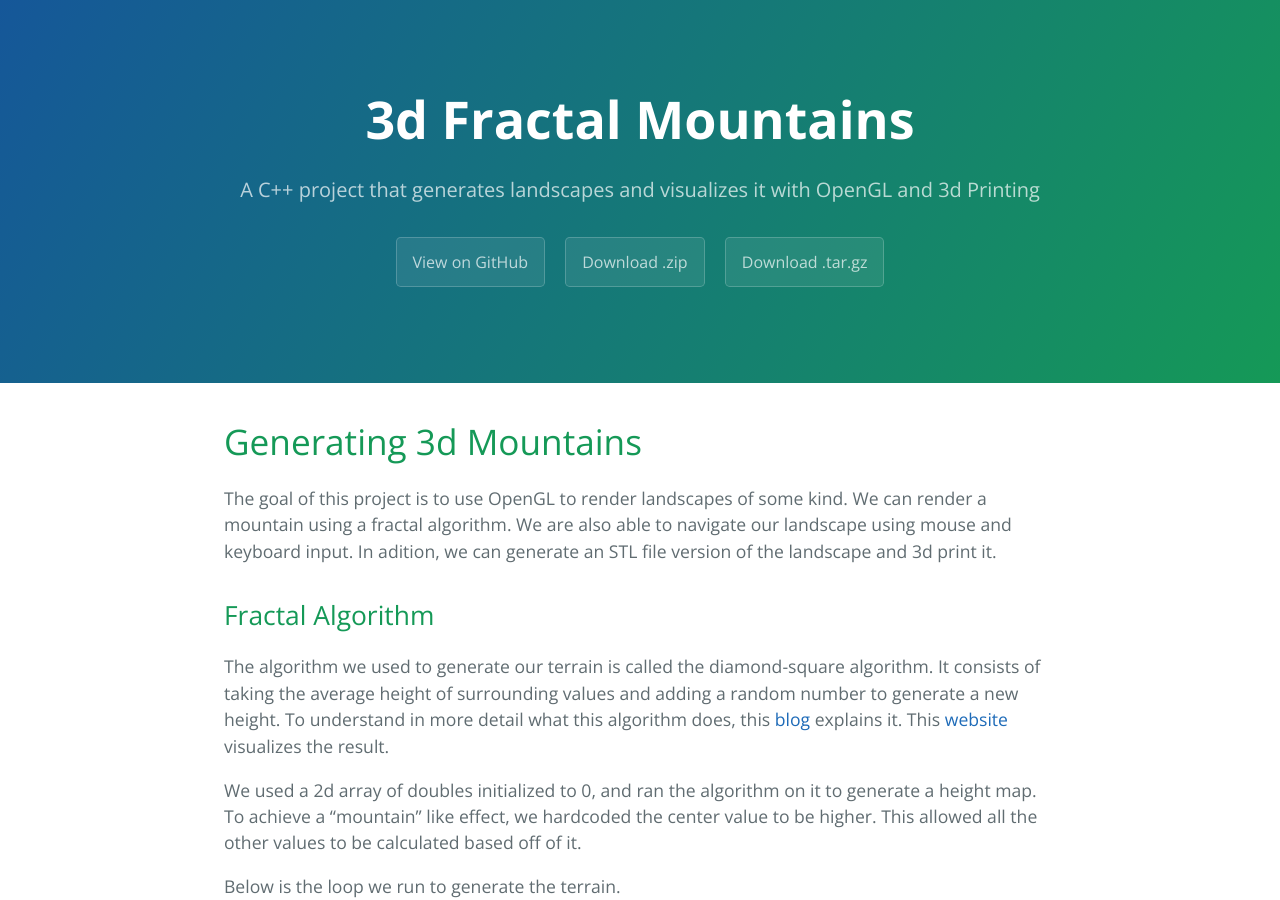
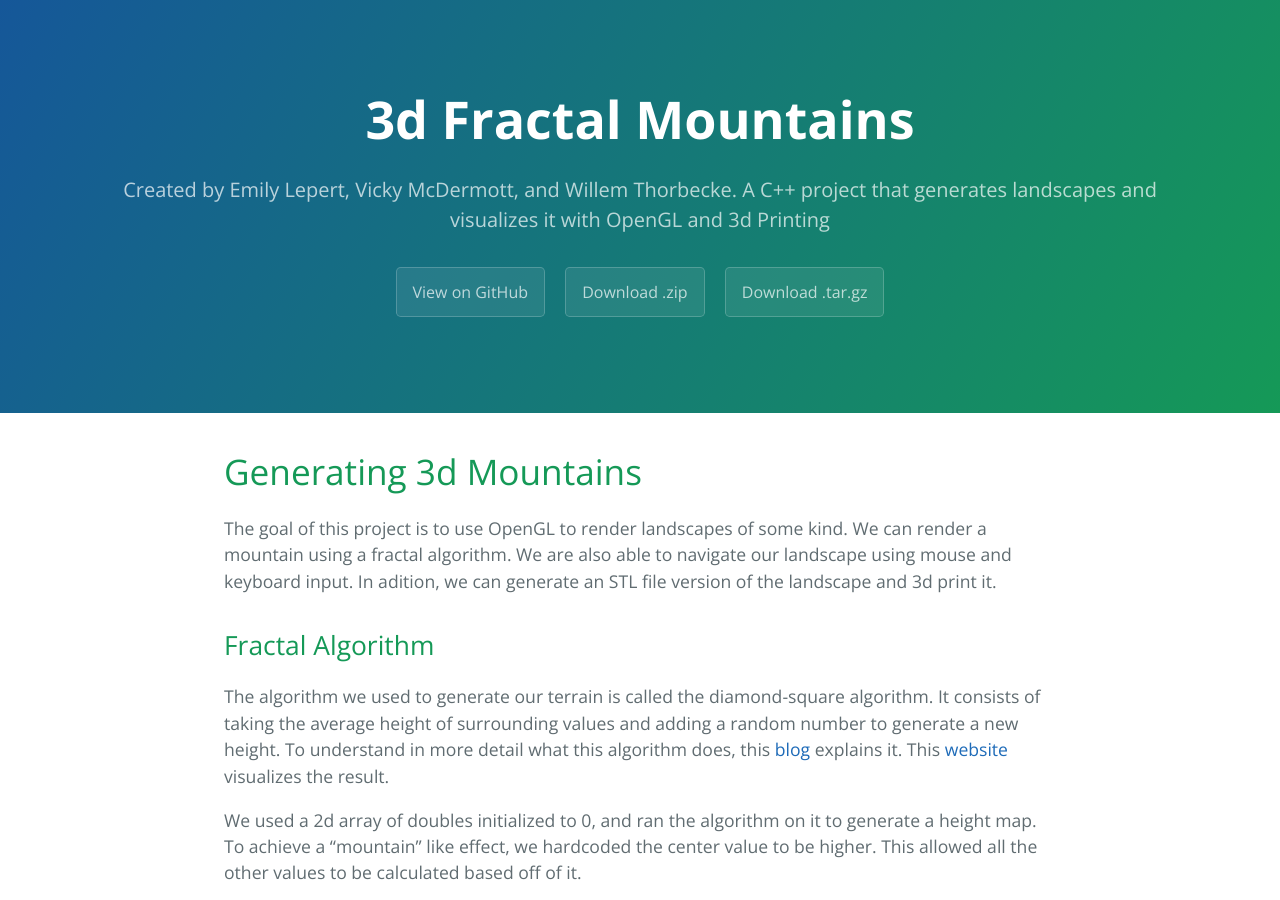
Before and after one commit to vickymmcd/3DFractalMountains, a Jekyll site: the page built from docs/index.md, in a window 1280 px wide and 900 px high. Built offline with Jekyll 4.4.1, drawn with Linux system fonts in a browser that asks for light colours; our own code applies the rules of GitHub Pages for plain Markdown files.

```diff
--- a/docs/_config.yml
+++ b/docs/_config.yml
@@ -1,5 +1,5 @@
 title: 3d Fractal Mountains
-description: A C++ project that generates landscapes and visualizes it with OpenGL and 3d Printing
+description: Created by Emily Lepert, Vicky McDermott, and Willem Thorbecke. A C++ project that generates landscapes and visualizes it with OpenGL and 3d Printing
 show_downloads: true
 google_analytics:
 theme: jekyll-theme-cayman
```
